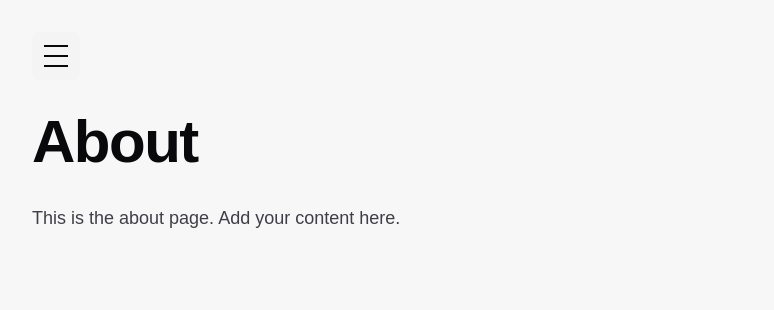
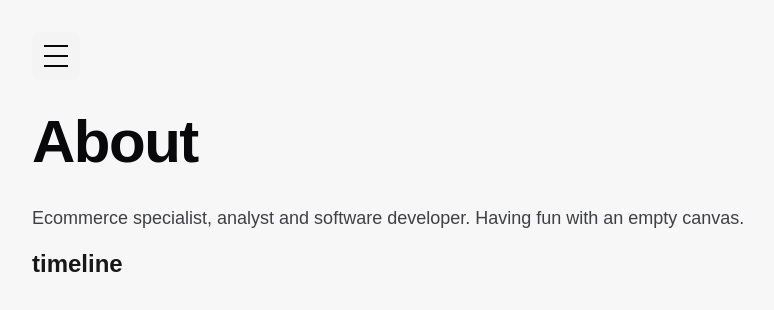
Before and after one commit to ksefonte/sefonte.com, a Next.js app: page /about in a window 1280 px wide. Shown: the top 310 px of the page, without its empty margins (0-774 px from the left). Built offline with nearby package versions, Linux system fonts and the light colour scheme; a web font is replaced by a local one.

Commit message:
Update About intro.

```diff
--- a/app/about/page.tsx
+++ b/app/about/page.tsx
@@ -6,8 +6,11 @@ export default function About() {
       title="About"
       content={
         <div className="space-y-4">
-          <p className="text-lg text-zinc-700 dark:text-zinc-300">
-            This is the about page. Add your content here.
+          <p className="text-lg text-zinc-700 dark:text-zinc-300 w-full">
+            Ecommerce specialist, analyst and software developer. Having fun with an empty canvas.
+          </p>
+          <p className="font-extrabold text-2xl">
+            timeline
           </p>
         </div>
       }
```
